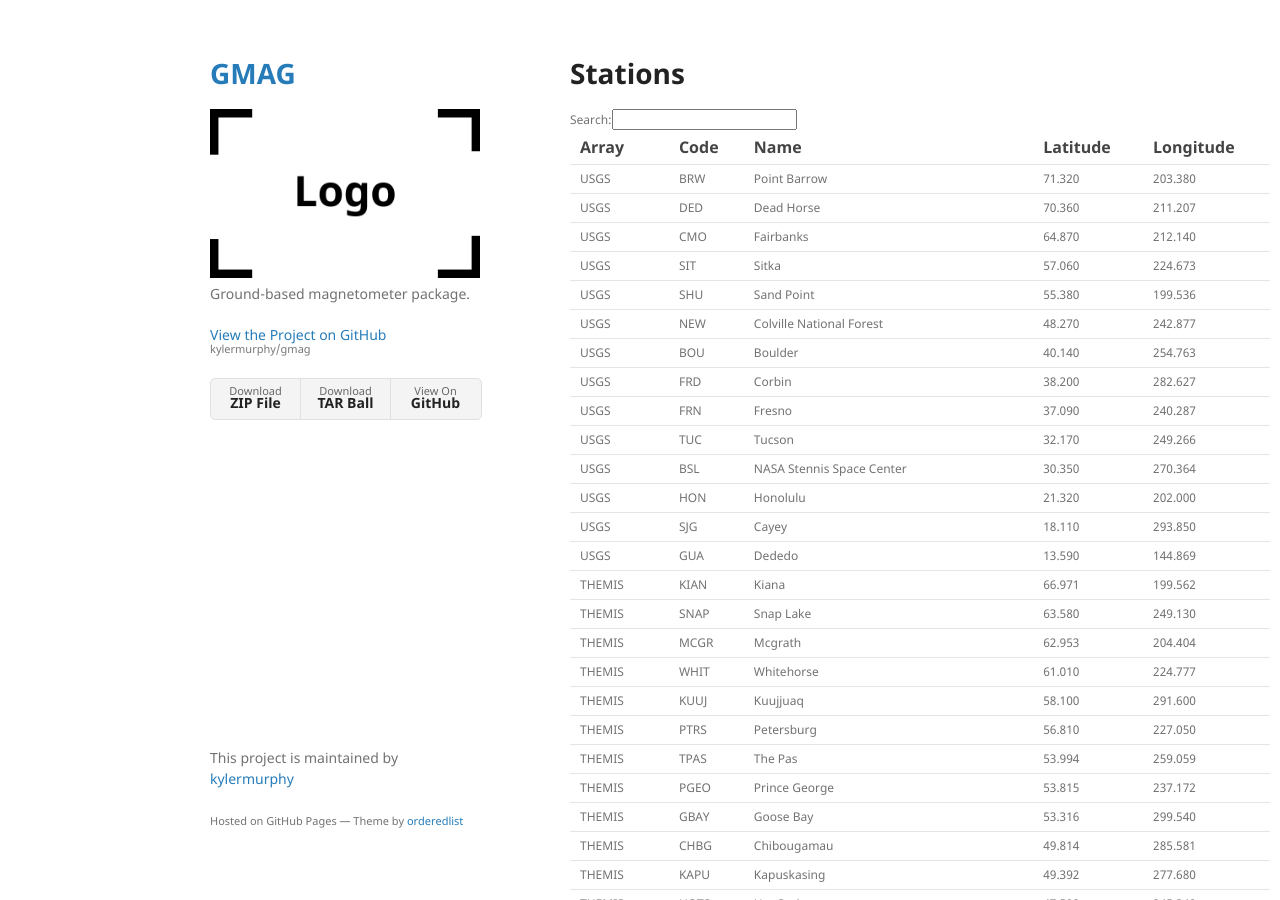
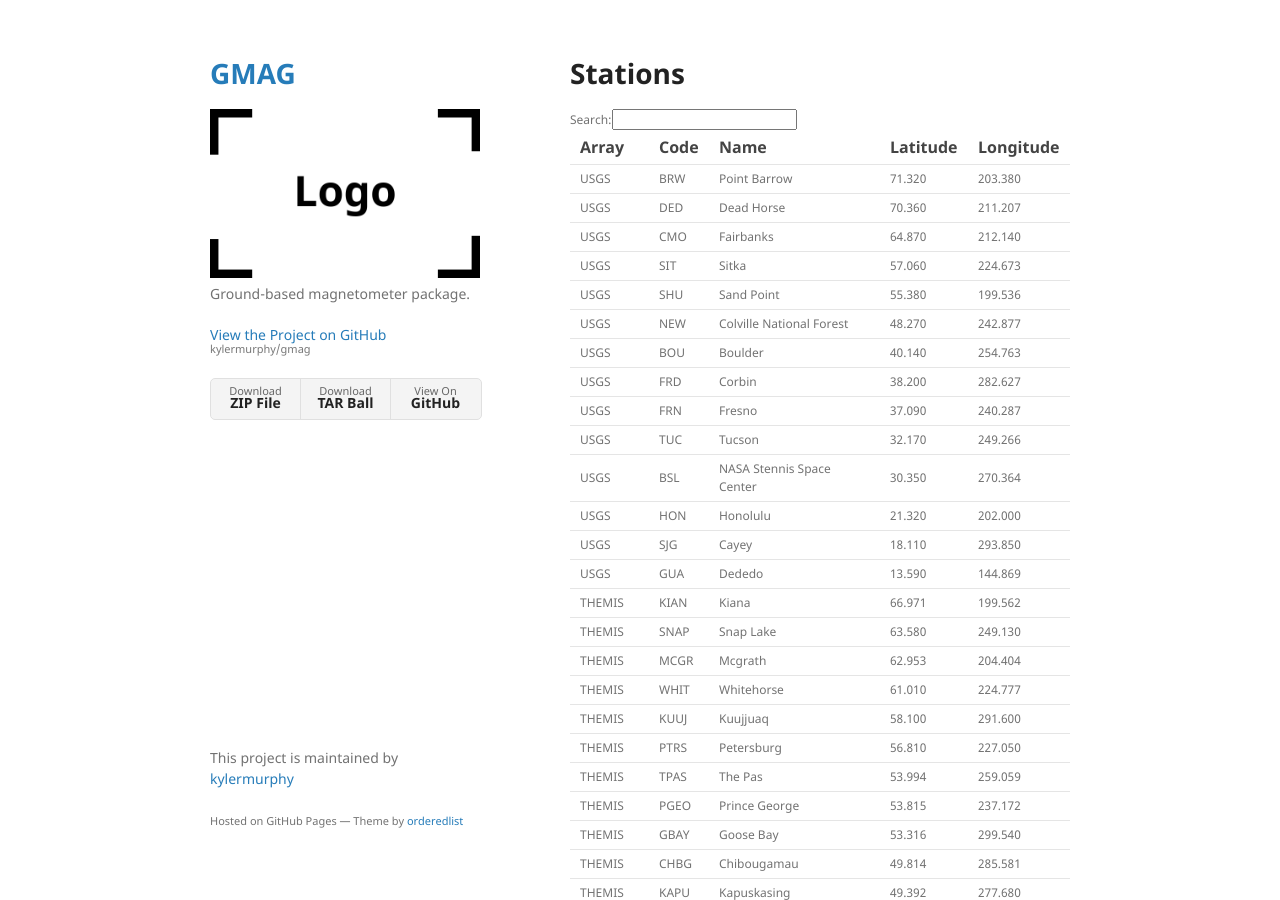
Before and after one commit to kylermurphy/gmag, a Jekyll site: the page built from docs/stations.md, in a window 1280 px wide and 900 px high. Built offline with Jekyll 4.4.1, drawn with Linux system fonts in a browser that asks for light colours; nearby versions of some CDN libraries; our own code applies the rules of GitHub Pages for plain Markdown files.

Commit message:
Update stations.md

```diff
--- a/docs/stations.md
+++ b/docs/stations.md
@@ -4,7 +4,7 @@ layout: default
 
 # Stations
 
-<div class="display compact" style="height:100%; width:140%; font-size:	12px; overflow:auto;">
+<div class="display compact" style="height:100%; width:100%; font-size:	12px; overflow:auto;">
 
 <table id="catalogue" class="display">
 <thead>
```
